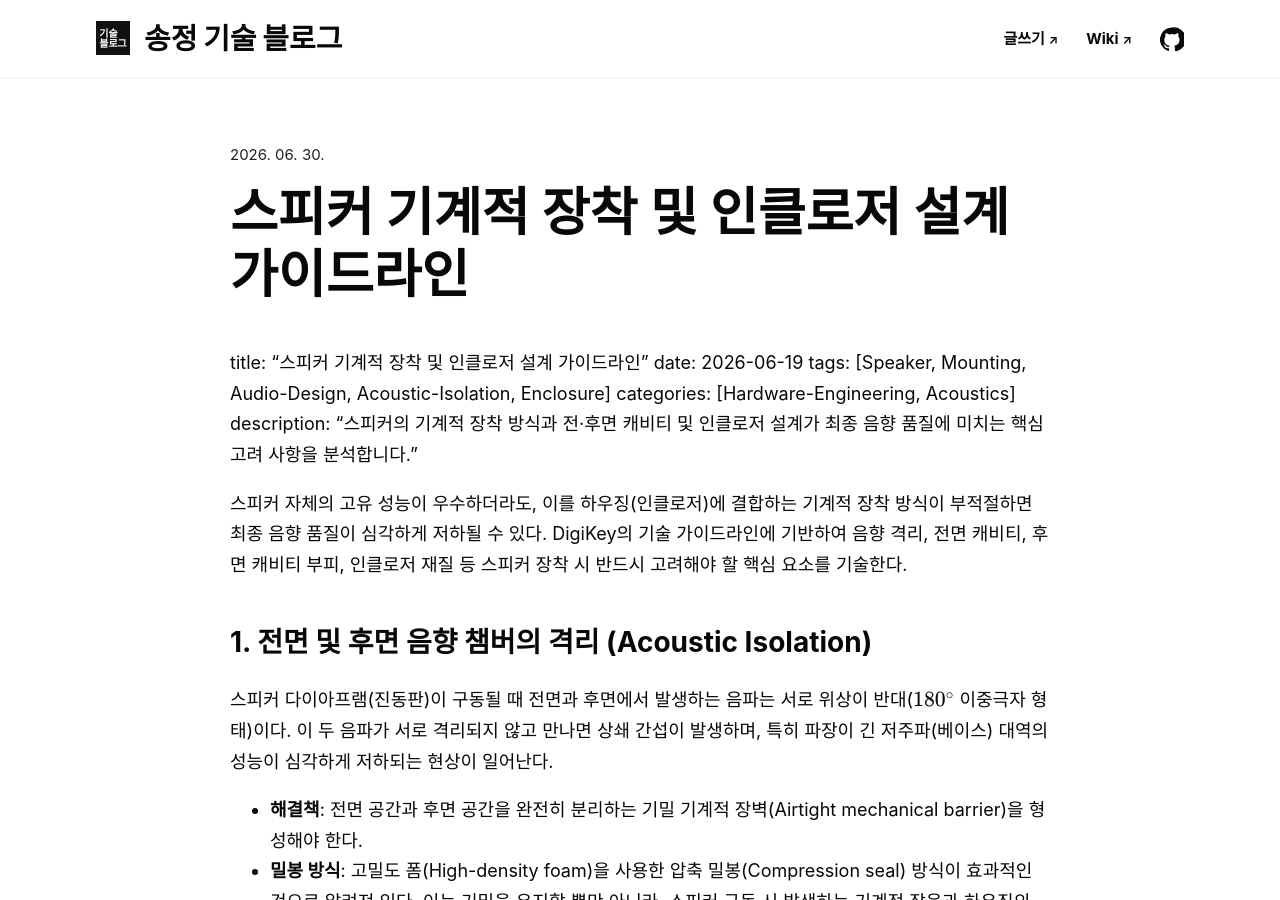
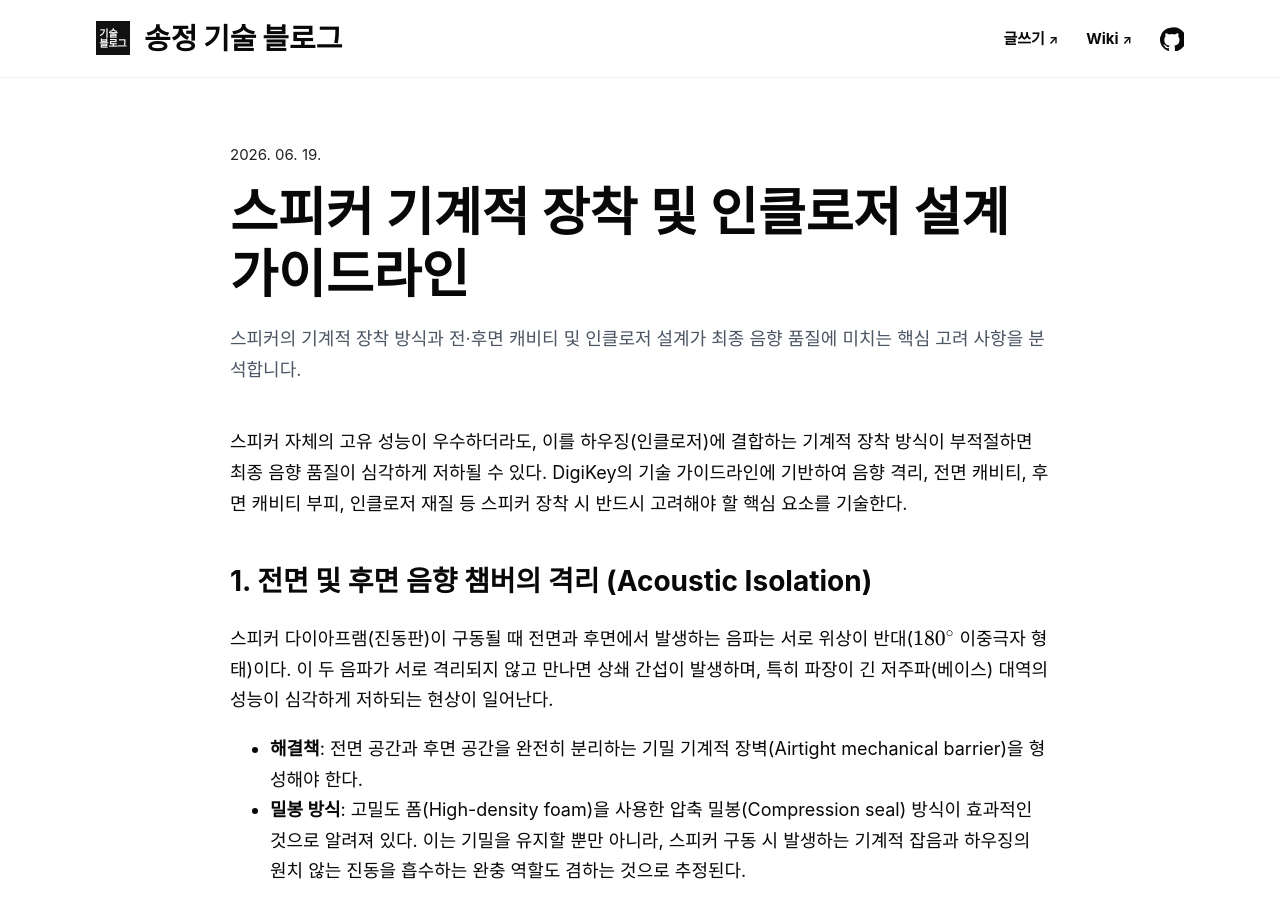
Before and after one commit to dhryu60/dhryu60.github.io, a Jekyll site: the page built from _posts/2026-06-30-스피커-기계적-장착-및-인클로저-설계-가이드라인.md, in a window 1280 px wide and 900 px high. Built offline with Jekyll 4.4.1, drawn with Linux system fonts in a browser that asks for light colours.

Commit message:
Create post from issue #5

```diff
--- a/_posts/2026-06-30-스피커-기계적-장착-및-인클로저-설계-가이드라인.md
+++ b/_posts/2026-06-30-스피커-기계적-장착-및-인클로저-설계-가이드라인.md
@@ -1,14 +1,10 @@
 ---
-title: "스피커 기계적 장착 및 인클로저 설계 가이드라인"
-date: 2026-06-30
----
-
 title: "스피커 기계적 장착 및 인클로저 설계 가이드라인"
 date: 2026-06-19
 tags: [Speaker, Mounting, Audio-Design, Acoustic-Isolation, Enclosure]
 categories: [Hardware-Engineering, Acoustics]
 description: "스피커의 기계적 장착 방식과 전·후면 캐비티 및 인클로저 설계가 최종 음향 품질에 미치는 핵심 고려 사항을 분석합니다."
-
+---
 
 스피커 자체의 고유 성능이 우수하더라도, 이를 하우징(인클로저)에 결합하는 기계적 장착 방식이 부적절하면 최종 음향 품질이 심각하게 저하될 수 있다. DigiKey의 기술 가이드라인에 기반하여 음향 격리, 전면 캐비티, 후면 캐비티 부피, 인클로저 재질 등 스피커 장착 시 반드시 고려해야 할 핵심 요소를 기술한다.
 
```
